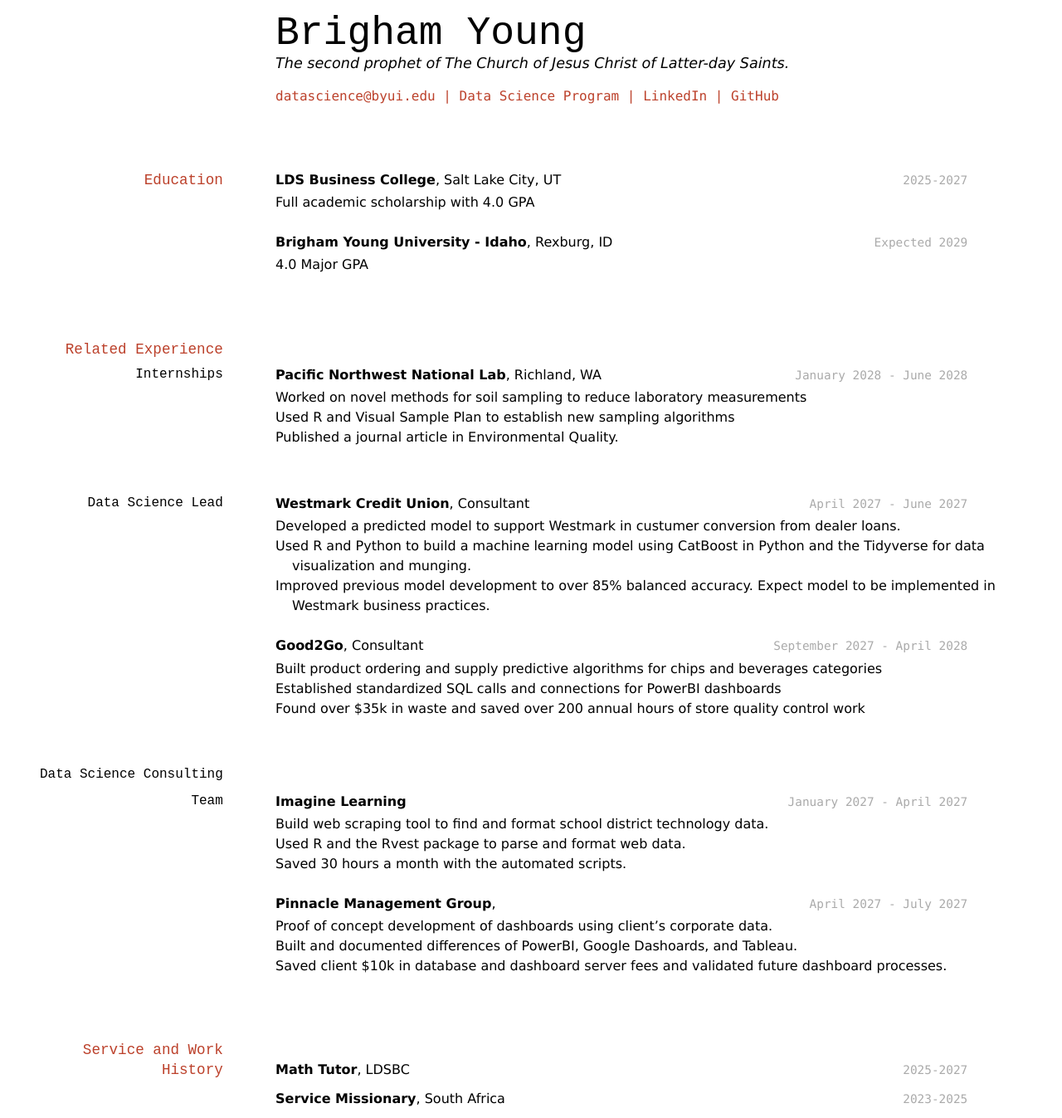
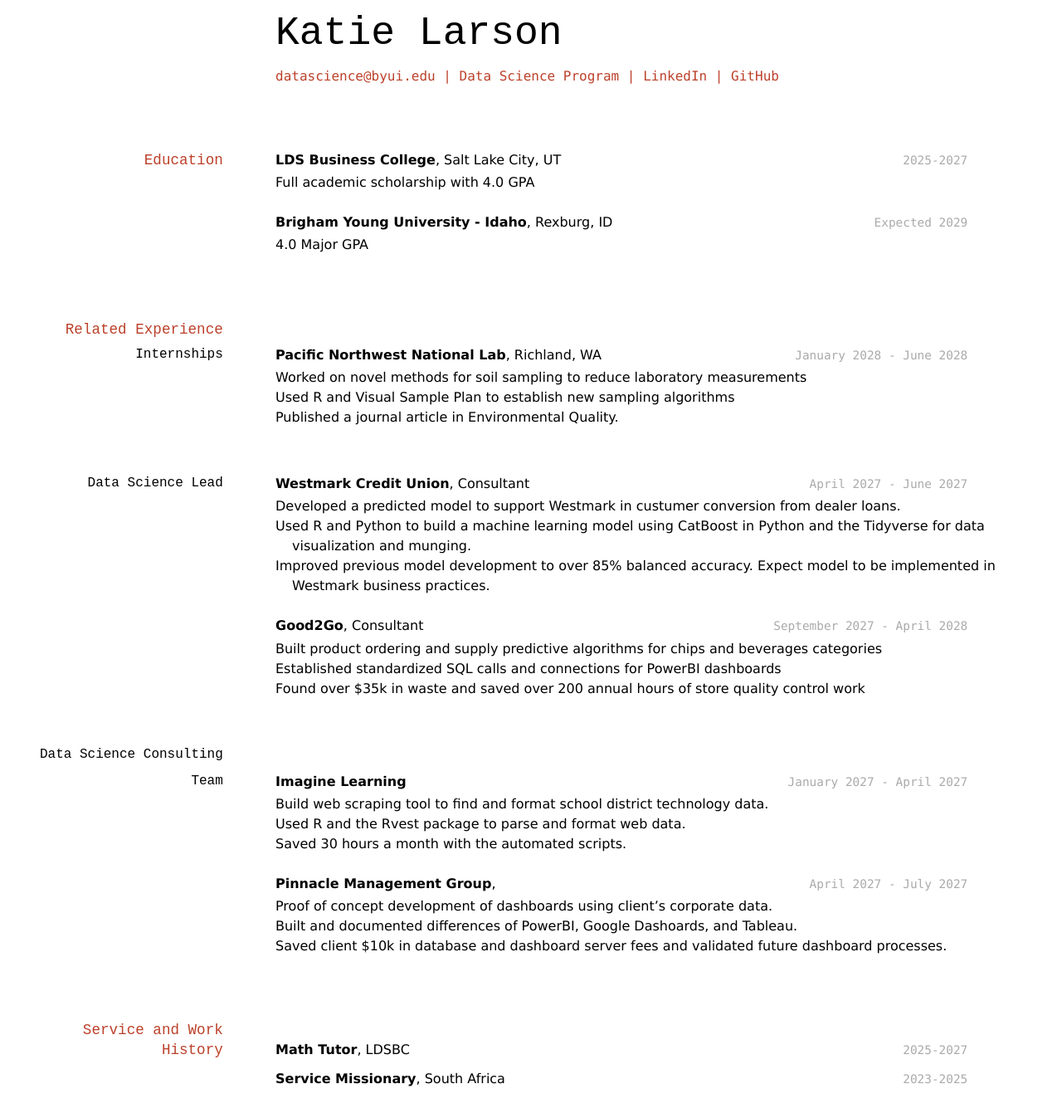
Before and after one commit to byuistudent/my_resume_repo, a Jekyll site: the page built from docs/index.md, in a window 1280 px wide. Shown: the whole page at 83% size. Built offline with Jekyll 4.4.1, drawn with Linux system fonts in a browser that asks for light colours; after the commit the page ends 1323 px from its top, so only the background shows below that.

Commit message:
changed name

```diff
--- a/docs/index.md
+++ b/docs/index.md
@@ -2,8 +2,7 @@
 layout: cv
 title: Brigham Young's Resume
 ---
-# Brigham Young
-The second prophet of The Church of Jesus Christ of Latter-day Saints.
+# Katie Larson
 
 <div id="webaddress">
 <a href="datascience@byui.edu">datascience@byui.edu</a>
```
